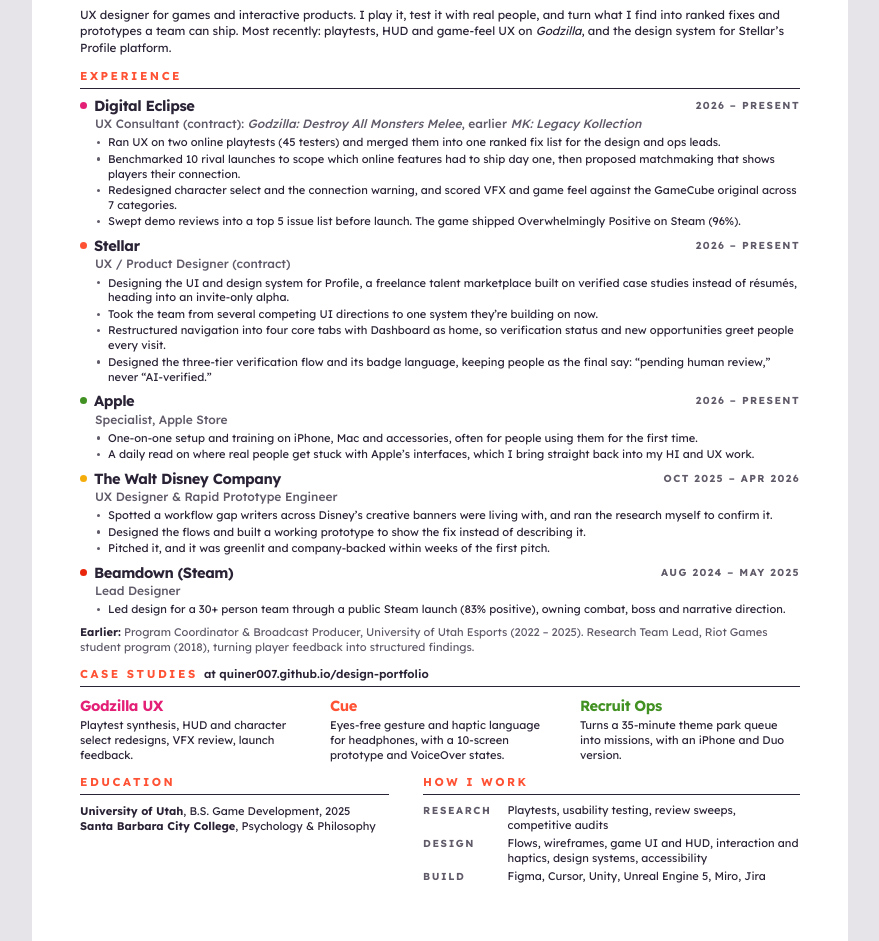
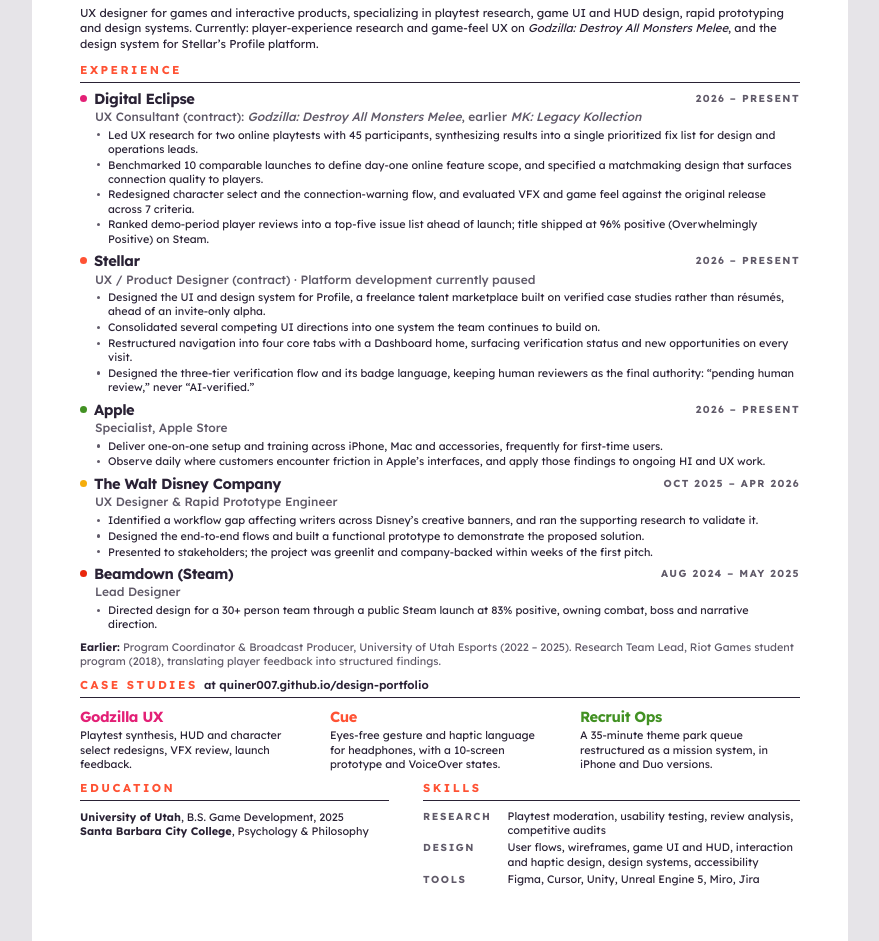
Before and after one commit to quiner007/design-portfolio, a plain HTML site: page assets/resume-source.html in a window 1280 px wide. Shown: the part 115-1056 px from the top of the page, without its empty margins (200-1079 px from the left). Drawn offline with Linux system fonts and the light colour scheme.

Commit message:
Rewrite the resume in conventional resume register; note Stellar paused
Recruiters and keyword passes read the resume, not the site voice, so the
bullets drop the first person, lead with the verb and end on the result.
Stellar stays listed as concurrent (2026 - Present) with the pause stated in
the role line, so it does not read as a gap. Re-rendered the PDF and the page
image from the source; still one page.

Co-Authored-By: Claude Opus 5 <noreply@anthropic.com>

```diff
--- a/assets/resume-source.html
+++ b/assets/resume-source.html
@@ -11,18 +11,18 @@
 :root { --ink:#2A2235; --muted:#605A69; --pink:#E32076; --orange:#FF5234; --rule:#2A2235; }
 * { box-sizing: border-box; }
 html, body { margin:0; padding:0; background:#fff; }
-body { font-family:'Lexend', system-ui, sans-serif; color:var(--ink); font-size:8.35pt;
-  line-height:1.34; -webkit-print-color-adjust:exact; print-color-adjust:exact; font-weight:400; }
+body { font-family:'Lexend', system-ui, sans-serif; color:var(--ink); font-size:8.15pt;
+  line-height:1.31; -webkit-print-color-adjust:exact; print-color-adjust:exact; font-weight:400; }
 .mast { display:flex; align-items:flex-start; justify-content:space-between; gap:24px; }
 .idblock { display:flex; align-items:center; gap:14px; }
 .name { margin:0; font-weight:700; letter-spacing:-.04em; font-size:27pt; line-height:1; }
 .title { margin:5px 0 0; font-weight:700; font-size:10pt; letter-spacing:-.01em; color:var(--pink); }
 .contact { text-align:right; font-size:8.4pt; line-height:1.55; color:var(--muted); flex:none; }
-.summary { margin:10px 0 0; font-size:8.8pt; line-height:1.42; }
-h2 { margin:12px 0 0; padding:0 0 4px; border-bottom:1.4pt solid var(--rule);
+.summary { margin:9px 0 0; font-size:8.6pt; line-height:1.38; }
+h2 { margin:10px 0 0; padding:0 0 4px; border-bottom:1.4pt solid var(--rule);
   font-weight:700; font-size:8.6pt; letter-spacing:.22em; color:var(--orange); }
 h2 .at { font-weight:600; letter-spacing:0; color:var(--ink); text-transform:none; }
-.job { margin-top:6.5px; break-inside:avoid; }
+.job { margin-top:5.5px; break-inside:avoid; }
 .jh { display:flex; align-items:baseline; justify-content:space-between; gap:14px; }
 .org { font-weight:700; font-size:11pt; letter-spacing:-.03em; display:flex; align-items:center; gap:7px; }
 .org i { width:7px; height:7px; border-radius:50%; flex:none; display:block; }
@@ -54,22 +54,22 @@ dd { margin:0; }
   </div>
   <div class="contact">Los Angeles, CA<br>quinrdesign@gmail.com<br>linkedin.com/in/quin-richards<br>quiner007.github.io/design-portfolio</div>
 </header>
-<p class="summary">UX designer for games and interactive products. I play it, test it with real people, and turn
-what I find into ranked fixes and prototypes a team can ship. Most recently: playtests, HUD and game-feel UX on
-<i>Godzilla</i>, and the design system for Stellar’s Profile platform.</p>
+<p class="summary">UX designer for games and interactive products, specializing in playtest research, game UI and HUD
+design, rapid prototyping and design systems. Currently: player-experience research and game-feel UX on
+<i>Godzilla: Destroy All Monsters Melee</i>, and the design system for Stellar’s Profile platform.</p>
 
 <h2>EXPERIENCE</h2>
-<article class="job"><div class="jh"><span class="org"><i style="background:#E32076"></i>Digital Eclipse</span><span class="date">2026 – PRESENT</span></div><div class="role">UX Consultant (contract): <i>Godzilla: Destroy All Monsters Melee</i>, earlier <i>MK: Legacy Kollection</i></div><ul><li>Ran UX on two online playtests (45 testers) and merged them into one ranked fix list for the design and ops leads.</li><li>Benchmarked 10 rival launches to scope which online features had to ship day one, then proposed matchmaking that shows players their connection.</li><li>Redesigned character select and the connection warning, and scored VFX and game feel against the GameCube original across 7 categories.</li><li>Swept demo reviews into a top 5 issue list before launch. The game shipped Overwhelmingly Positive on Steam (96%).</li></ul></article>
-<article class="job"><div class="jh"><span class="org"><i style="background:#FF5234"></i>Stellar</span><span class="date">2026 – PRESENT</span></div><div class="role">UX / Product Designer (contract)</div><ul><li>Designing the UI and design system for Profile, a freelance talent marketplace built on verified case studies instead of résumés, heading into an invite-only alpha.</li><li>Took the team from several competing UI directions to one system they’re building on now.</li><li>Restructured navigation into four core tabs with Dashboard as home, so verification status and new opportunities greet people every visit.</li><li>Designed the three-tier verification flow and its badge language, keeping people as the final say: “pending human review,” never “AI-verified.”</li></ul></article>
-<article class="job"><div class="jh"><span class="org"><i style="background:#429123"></i>Apple</span><span class="date">2026 – PRESENT</span></div><div class="role">Specialist, Apple Store</div><ul><li>One-on-one setup and training on iPhone, Mac and accessories, often for people using them for the first time.</li><li>A daily read on where real people get stuck with Apple’s interfaces, which I bring straight back into my HI and UX work.</li></ul></article>
-<article class="job"><div class="jh"><span class="org"><i style="background:#F5AD0B"></i>The Walt Disney Company</span><span class="date">OCT 2025 – APR 2026</span></div><div class="role">UX Designer &amp; Rapid Prototype Engineer</div><ul><li>Spotted a workflow gap writers across Disney’s creative banners were living with, and ran the research myself to confirm it.</li><li>Designed the flows and built a working prototype to show the fix instead of describing it.</li><li>Pitched it, and it was greenlit and company-backed within weeks of the first pitch.</li></ul></article>
-<article class="job"><div class="jh"><span class="org"><i style="background:#E9260B"></i>Beamdown (Steam)</span><span class="date">AUG 2024 – MAY 2025</span></div><div class="role">Lead Designer</div><ul><li>Led design for a 30+ person team through a public Steam launch (83% positive), owning combat, boss and narrative direction.</li></ul></article>
+<article class="job"><div class="jh"><span class="org"><i style="background:#E32076"></i>Digital Eclipse</span><span class="date">2026 – PRESENT</span></div><div class="role">UX Consultant (contract): <i>Godzilla: Destroy All Monsters Melee</i>, earlier <i>MK: Legacy Kollection</i></div><ul><li>Led UX research for two online playtests with 45 participants, synthesizing results into a single prioritized fix list for design and operations leads.</li><li>Benchmarked 10 comparable launches to define day-one online feature scope, and specified a matchmaking design that surfaces connection quality to players.</li><li>Redesigned character select and the connection-warning flow, and evaluated VFX and game feel against the original release across 7 criteria.</li><li>Ranked demo-period player reviews into a top-five issue list ahead of launch; title shipped at 96% positive (Overwhelmingly Positive) on Steam.</li></ul></article>
+<article class="job"><div class="jh"><span class="org"><i style="background:#FF5234"></i>Stellar</span><span class="date">2026 – PRESENT</span></div><div class="role">UX / Product Designer (contract) · Platform development currently paused</div><ul><li>Designed the UI and design system for Profile, a freelance talent marketplace built on verified case studies rather than résumés, ahead of an invite-only alpha.</li><li>Consolidated several competing UI directions into one system the team continues to build on.</li><li>Restructured navigation into four core tabs with a Dashboard home, surfacing verification status and new opportunities on every visit.</li><li>Designed the three-tier verification flow and its badge language, keeping human reviewers as the final authority: “pending human review,” never “AI-verified.”</li></ul></article>
+<article class="job"><div class="jh"><span class="org"><i style="background:#429123"></i>Apple</span><span class="date">2026 – PRESENT</span></div><div class="role">Specialist, Apple Store</div><ul><li>Deliver one-on-one setup and training across iPhone, Mac and accessories, frequently for first-time users.</li><li>Observe daily where customers encounter friction in Apple’s interfaces, and apply those findings to ongoing HI and UX work.</li></ul></article>
+<article class="job"><div class="jh"><span class="org"><i style="background:#F5AD0B"></i>The Walt Disney Company</span><span class="date">OCT 2025 – APR 2026</span></div><div class="role">UX Designer &amp; Rapid Prototype Engineer</div><ul><li>Identified a workflow gap affecting writers across Disney’s creative banners, and ran the supporting research to validate it.</li><li>Designed the end-to-end flows and built a functional prototype to demonstrate the proposed solution.</li><li>Presented to stakeholders; the project was greenlit and company-backed within weeks of the first pitch.</li></ul></article>
+<article class="job"><div class="jh"><span class="org"><i style="background:#E9260B"></i>Beamdown (Steam)</span><span class="date">AUG 2024 – MAY 2025</span></div><div class="role">Lead Designer</div><ul><li>Directed design for a 30+ person team through a public Steam launch at 83% positive, owning combat, boss and narrative direction.</li></ul></article>
 <p class="earlier"><b>Earlier:</b> Program Coordinator &amp; Broadcast Producer, University of Utah Esports
-(2022 – 2025). Research Team Lead, Riot Games student program (2018), turning player feedback into
+(2022 – 2025). Research Team Lead, Riot Games student program (2018), translating player feedback into
 structured findings.</p>
 
 <h2>CASE STUDIES <span class="at">at quiner007.github.io/design-portfolio</span></h2>
-<div class="cases"><div><b style="color:#E32076">Godzilla UX</b><span>Playtest synthesis, HUD and character select redesigns, VFX review, launch feedback.</span></div><div><b style="color:#FF5234">Cue</b><span>Eyes-free gesture and haptic language for headphones, with a 10-screen prototype and VoiceOver states.</span></div><div><b style="color:#429123">Recruit Ops</b><span>Turns a 35-minute theme park queue into missions, with an iPhone and Duo version.</span></div></div>
+<div class="cases"><div><b style="color:#E32076">Godzilla UX</b><span>Playtest synthesis, HUD and character select redesigns, VFX review, launch feedback.</span></div><div><b style="color:#FF5234">Cue</b><span>Eyes-free gesture and haptic language for headphones, with a 10-screen prototype and VoiceOver states.</span></div><div><b style="color:#429123">Recruit Ops</b><span>A 35-minute theme park queue restructured as a mission system, in iPhone and Duo versions.</span></div></div>
 
 <div class="cols">
   <section>
@@ -78,8 +78,8 @@ structured findings.</p>
     <b>Santa Barbara City College</b>, Psychology &amp; Philosophy</p>
   </section>
   <section>
-    <h2>HOW I WORK</h2>
-    <dl><dt>RESEARCH</dt><dd>Playtests, usability testing, review sweeps, competitive audits</dd><dt>DESIGN</dt><dd>Flows, wireframes, game UI and HUD, interaction and haptics, design systems, accessibility</dd><dt>BUILD</dt><dd>Figma, Cursor, Unity, Unreal Engine 5, Miro, Jira</dd></dl>
+    <h2>SKILLS</h2>
+    <dl><dt>RESEARCH</dt><dd>Playtest moderation, usability testing, review analysis, competitive audits</dd><dt>DESIGN</dt><dd>User flows, wireframes, game UI and HUD, interaction and haptic design, design systems, accessibility</dd><dt>TOOLS</dt><dd>Figma, Cursor, Unity, Unreal Engine 5, Miro, Jira</dd></dl>
   </section>
 </div>
 </body>
```
Also changed, not shown: assets/quin-richards-resume.png, 1 other file.
